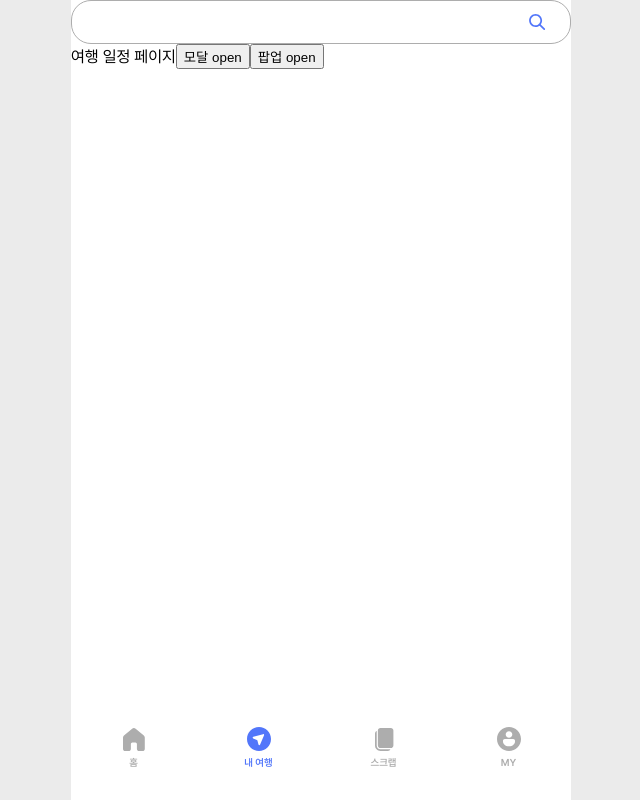
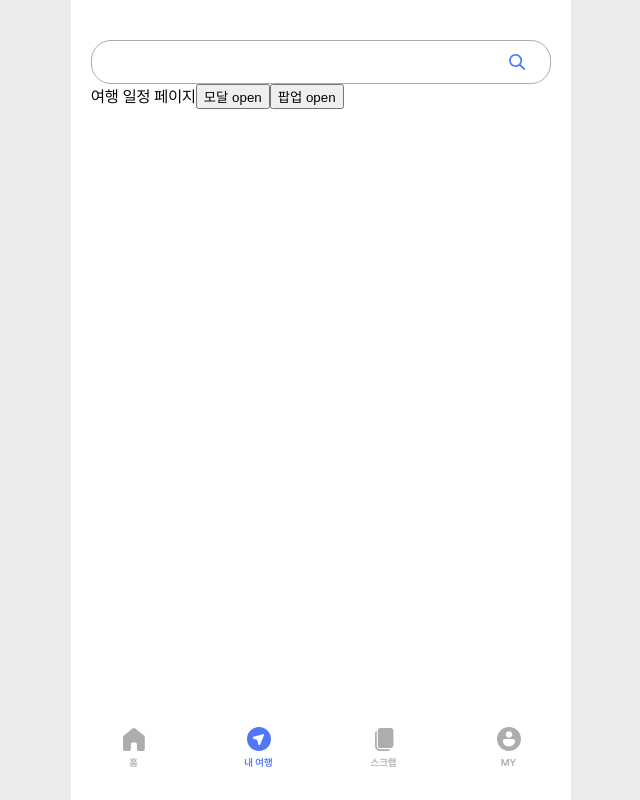
Before and after one commit to SugarSyrup/gabozago_FE, a React (Vite) app: page /test in a window 1280 px wide. Shown: the whole page, without its empty margins (319-959 px from the left). Built offline with nearby package versions, Linux system fonts and the light colour scheme.

Commit message:
fix(#18): 페이지 템플릿 padding 주석 해제

```diff
--- a/src/styles/common/PageTemplate.style.ts
+++ b/src/styles/common/PageTemplate.style.ts
@@ -18,5 +18,5 @@ export const Container = styled.div`
 export const Content = styled.div`
   width: 100%;
   overflow-y: auto;
-  //padding: 32px 20px;
+  padding: 40px 20px;
 `;
```
